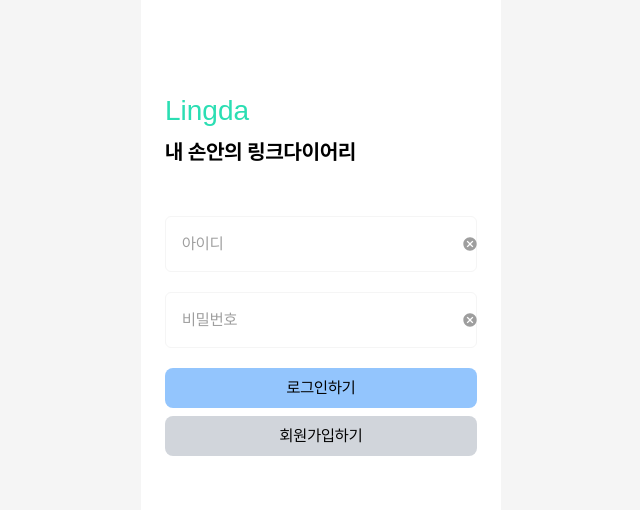
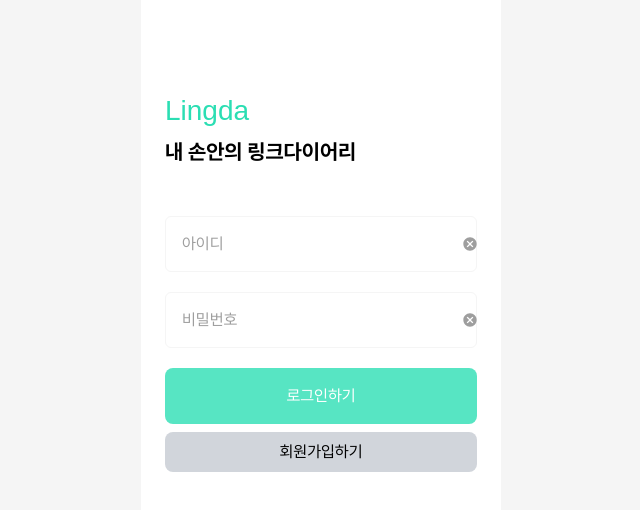
Before and after one commit to LinkDiary-Lingda/Lingda-Nextjs, a Next.js app: page /login in a window 1280 px wide. Shown: the top 510 px of the page, without its empty margins (319-959 px from the left). Built offline with nearby package versions, Linux system fonts and the light colour scheme; a web font is replaced by a local one.

Commit message:
feat: NextButton Component

```diff
--- a/src/app/join/page.tsx
+++ b/src/app/join/page.tsx
@@ -1,7 +1,7 @@
 'use client';
 import React, { useState } from 'react';
 import { SubmitHandler, useForm } from 'react-hook-form';
-import InputGroup from '../components/InputGroup';
+import InputGroup from '../../components/InputGroup';
 import { checkDuplicateUser, joinMember } from '@/service/member';
 
 export default function Join() {
--- a/src/app/login/page.tsx
+++ b/src/app/login/page.tsx
@@ -2,8 +2,9 @@
 import Link from 'next/link';
 import React from 'react';
 import { useForm } from 'react-hook-form';
-import { LoginInputs } from '../types/member';
-import InputGroup from '../components/InputGroup';
+import { LoginInputs } from '../../types/member';
+import InputGroup from '../../components/InputGroup';
+import NextButton from '@/components/NextButton';
 
 export default function Login() {
   const {
@@ -52,9 +53,7 @@ export default function Login() {
           }
           onDelete={() => setValue('password', '')}
         />
-        <button type="submit" className="bg-blue-300 p-2 rounded-lg">
-          로그인하기
-        </button>
+        <NextButton text="로그인하기" errors={errors} />
       </form>
       <Link
         href="join"
--- /dev/null
+++ b/src/components/NextButton.tsx
@@ -0,0 +1,22 @@
+import React from 'react';
+import { FieldError, FieldErrors } from 'react-hook-form';
+import cls from 'classnames';
+
+type NextButtonPros = {
+  text: string;
+  errors: FieldErrors;
+};
+export default function NextButton({ text, errors }: NextButtonPros) {
+  return (
+    <button
+      type="submit"
+      className={cls('w-[312px] h-[56px] text-white rounded-lg', {
+        'bg-Primary-02': Object.keys(errors).length < 1,
+        'bg-Primary-01': Object.keys(errors).length > 0,
+      })}
+      disabled={Object.keys(errors).length !== 0}
+    >
+      {text}
+    </button>
+  );
+}
```
Also changed, not shown: src/components/InputGroup.tsx (renamed from src/app/components/InputGroup.tsx), src/types/member.ts (renamed from src/app/types/member.ts).
